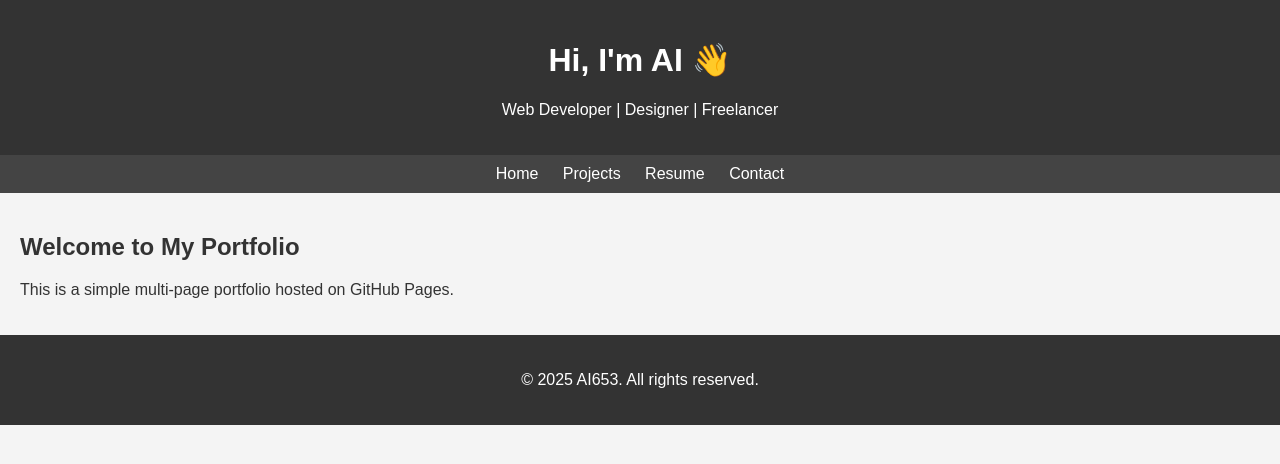
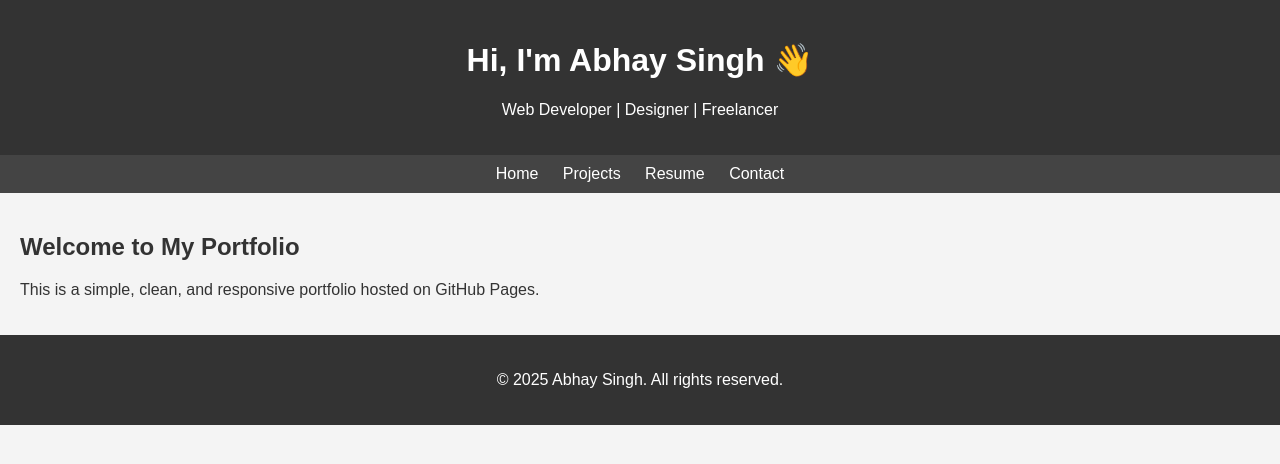
Before and after one commit to ai653/portfolio-site, a plain HTML site: page index.html in a window 1280 px wide. Drawn offline with Linux system fonts and the light colour scheme.

Commit message:
Update index.html

```diff
--- a/index.html
+++ b/index.html
@@ -1,29 +1,34 @@
-
 <!DOCTYPE html>
 <html lang="en">
 <head>
   <meta charset="UTF-8" />
   <meta name="viewport" content="width=device-width, initial-scale=1.0" />
-  <title>My Portfolio</title>
+  <title>Abhay Singh | Portfolio</title>
+  <!-- Google Font -->
+  <link href="https://fonts.googleapis.com/css2?family=Poppins:wght@400;600&display=swap" rel="stylesheet">
+  <!-- Custom CSS -->
   <link rel="stylesheet" href="style.css" />
 </head>
 <body>
   <header>
-    <h1>Hi, I'm AI 👋</h1>
+    <h1>Hi, I'm Abhay Singh 👋</h1>
     <p>Web Developer | Designer | Freelancer</p>
   </header>
+
   <nav>
     <a href="index.html">Home</a>
     <a href="projects.html">Projects</a>
     <a href="resume.html">Resume</a>
     <a href="contact.html">Contact</a>
   </nav>
+
   <main>
     <h2>Welcome to My Portfolio</h2>
-    <p>This is a simple multi-page portfolio hosted on GitHub Pages.</p>
+    <p>This is a simple, clean, and responsive portfolio hosted on GitHub Pages.</p>
   </main>
+
   <footer>
-    <p>&copy; 2025 AI653. All rights reserved.</p>
+    <p>&copy; 2025 Abhay Singh. All rights reserved.</p>
   </footer>
 </body>
 </html>
```
